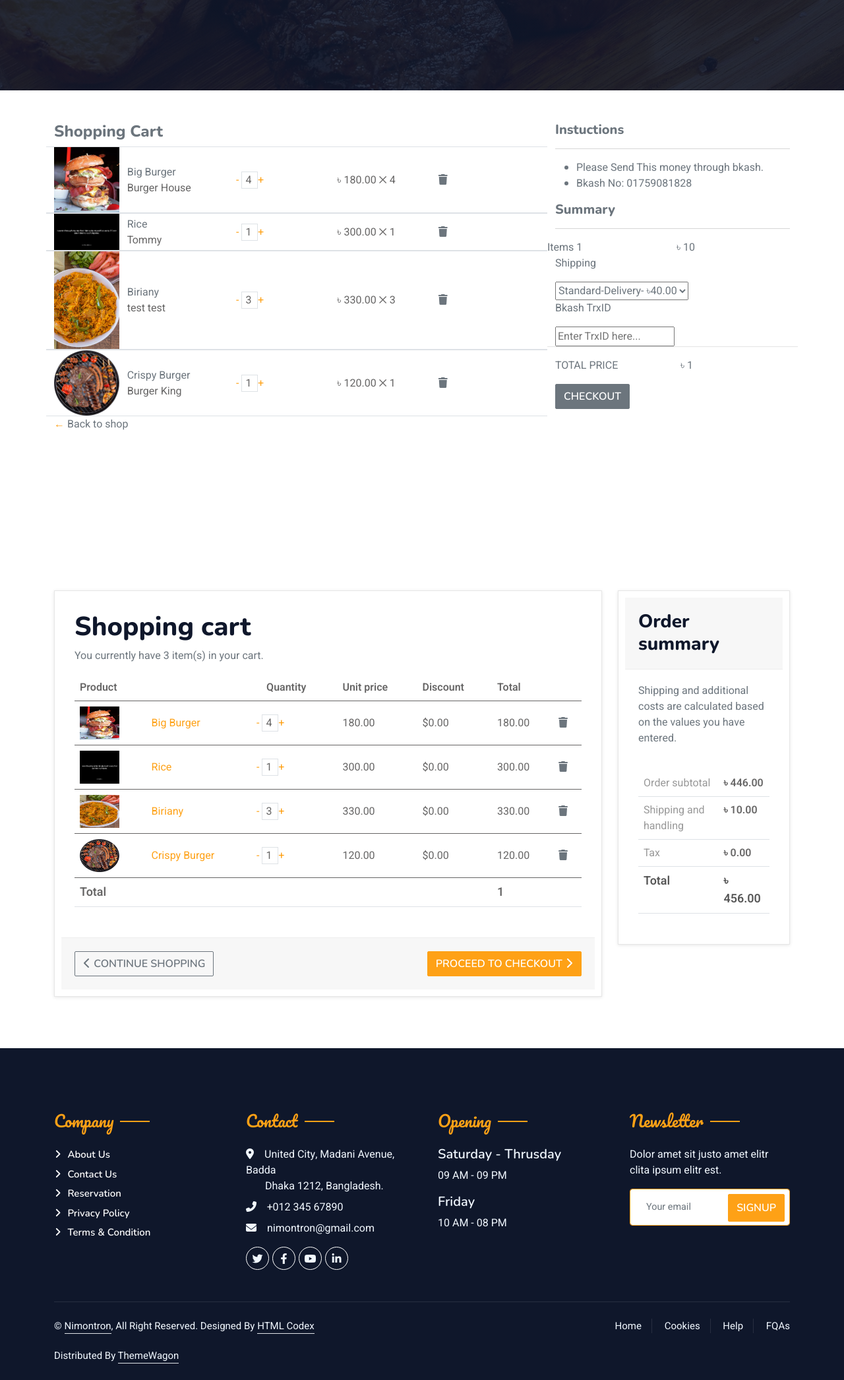
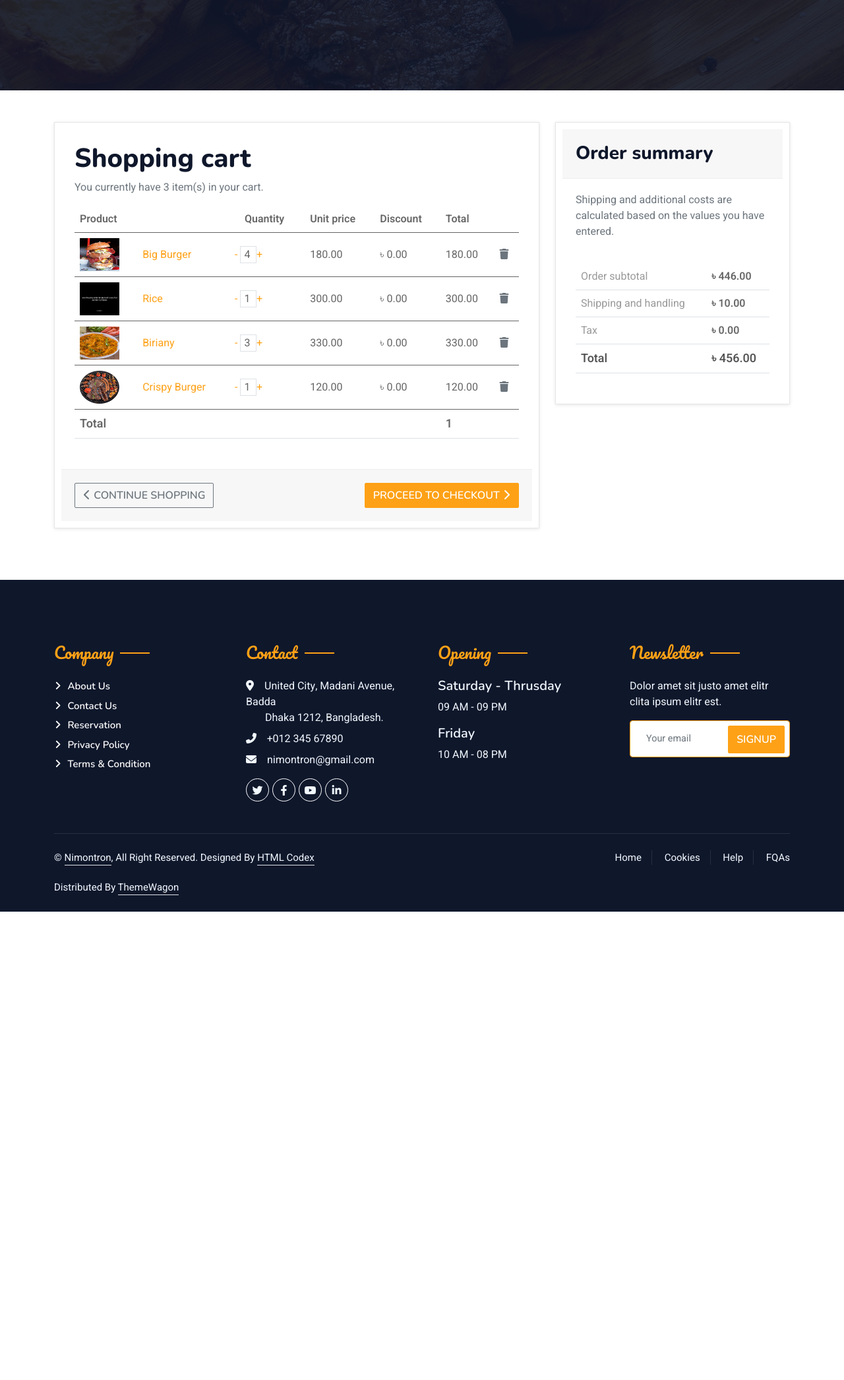
Before and after one commit to NiloyKumarKundu/Nimontron_Software-Engineering, a Django app: template Nimontron/Nimontron/customers/templates/customers/customer_view_cart.html in a window 1280 px wide. Shown: the part 269-2361 px from the top of the page at 66% size. After the commit the page ends 1651 px from the top, so only its background shows below. Run offline with Django 4.2, Linux system fonts and the light colour scheme; data comes from the database, SQL or seed files in the repository; tables that the repository leaves empty hold one stand-in row (values such as "Sample post"); the template is opened without the code that fills it: values that come from a table or form of the project are taken from there, most other values are stand-ins (such as "Sample title", 1, 10 or a date in 2020); some libraries are stand-ins or nearby versions.

Commit message:
food cart font-end upgrade

```diff
--- a/Nimontron/Nimontron/customers/templates/customers/customer_view_cart.html
+++ b/Nimontron/Nimontron/customers/templates/customers/customer_view_cart.html
@@ -24,113 +24,11 @@
 
 
 {% if total_items %}
-
-<div class="container">
-    <div class="row">
-        <div class="col-md-8 cart">
-            <div class="title">
-                <div class="row">
-                    <div class="col">
-                        <h4 class="text-secondary"><b>Shopping Cart</b></h4>
-                    </div>
-                </div>
-            </div>
-
-            {% for i in cart_items %}
-
-            <div class="row border-top border-bottom">
-                <div class="row main align-items-center">
-                    <div class="col-2"><img class="img-fluid" src="{{ i.post.image.url }}"></div>
-                    <div class="col">
-                        <div class="row text-muted">{{ i.post.title }}</div>
-                        <div class="row">{{ i.restaurant.name }}</div>
-
-                    </div>
-                    <div class="col">
-                        {% if i.quantity <= 1 %}
-                        <a style="cursor: default;" href="javascript:void(0)">-</a>
-                        {% else %}
-                        <a href="{% url 'customers:item_decrease' i.id %}">-</a>
-                        {% endif %}
-
-                        <span style="padding: 0px 5px 0px 5px;" class="border">{{ i.quantity }}
-                        </span>
-                        <a href="{% url 'customers:item_increase' i.id %}">+</a>
-                    </div>
-
-                    <div class="col">
-                        &#2547; {{ i.post.new_price }}
-                        <span class="close">&#10005; {{ i.quantity }}</span>
-                    </div>
-                    <div class="col">
-                        <a href="{% url 'customers:customer_delete_cart_item' i.id %}" class="delete"><i
-                                class="fa fa-trash text-secondary"></i></a>
-                    </div>
-                </div>
-            </div>
-            {% endfor %}
-
-
-            <div class="back-to-shop">
-                <a href="{% url 'customers:customer_all_post' %}">&leftarrow;</a>
-                <span class="text-muted">Back to shop</span>
-            </div>
-        </div>
-        <div class="col-md-4 summary" style="height: 710px;">
-            <div>
-                <h5 class="text-secondary"><b>Instuctions</b></h5>
-                <hr>
-                <ul class="text-secondary">
-                    <li>Please Send This money through bkash.</li>
-                    <li>Bkash No: 01759081828</li>
-                </ul>
-            </div>
-
-
-            <div>
-                <h5 class="text-secondary"><b>Summary</b></h5>
-            </div>
-            <hr>
-            <div class="row">
-                <div class="col" style="padding-left:0;">
-                    <span class="text-secondary">Items {{ total_items }} </span>
-                </div>
-
-                <div class="col text-right">
-                    <span class="text-secondary"> &#2547; {{ price }}</span>
-                </div>
-            </div>
-
-            <form method="POST">
-                {% csrf_token %}
-                <p class="text-secondary">Shipping</p>
-                <select class="text-secondary">
-                    <option class="text-mutted"> Standard-Delivery- &#2547;40.00</option>
-                </select>
-
-                <p class="text-secondary">Bkash TrxID</p>
-                <input id="code" required name="trxid" class="text-secondary" placeholder="Enter TrxID here...">
-                <div class="row" style="border-top: 1px solid rgba(0,0,0,.1); padding: 2vh 0;">
-                    <div class="col">
-                        <span class="text-secondary">TOTAL PRICE</span>
-                    </div>
-
-                    <div class="col text-right">
-                        <span class="text-secondary">&#2547; {{ total_price }}</span>
-                    </div>
-                </div>
-                <button class="btn btn-secondary">Checkout</button>
-            </form>
-        </div>
-    </div>
-</div>
-
-
 <div id="all">
     <div id="content">
       <div class="container">
         <div class="row">
-          <div id="basket" class="col-lg-9">
+          <div id="basket" class="col-lg-8">
             <div class="box">
               <form method="post" action="checkout1.html">
                 <h1>Shopping cart</h1>
@@ -151,7 +49,7 @@
                       <tr>
                         <td>
                             <a href="#">
-                                <img style="width: 60px; height: 50px;" src="{{ i.post.image.url }}" alt="White Blouse Armani">
+                                <img style="width: 60px; height: 50px;" src="{{ i.post.image.url }}">
                             </a>
                         </td>
                         <td><a href="#">{{ i.post.title }}</a></td>
@@ -170,7 +68,7 @@
                         </td>
 
                         <td>{{ i.post.new_price }}</td>
-                        <td>$0.00</td>
+                        <td>&#2547; 0.00</td>
                         <td>{{ i.post.new_price }}</td>
                         <td>
                             <a href="{% url 'customers:customer_delete_cart_item' i.id %}" class="delete">
@@ -188,7 +86,8 @@
                     </tfoot>
                   </table>
                 </div>
-                <!-- /.table-responsive-->
+
+
                 <div class="box-footer d-flex justify-content-between flex-column flex-lg-row">
                   <div class="left"><a href="category.html" class="btn btn-outline-secondary"><i class="fa fa-chevron-left"></i> Continue shopping</a></div>
                   <div class="right">
@@ -198,8 +97,9 @@
               </form>
             </div>
           </div>
-          <!-- /.col-lg-9-->
-          <div class="col-lg-3">
+
+
+          <div class="col-lg-4">
             <div id="order-summary" class="box">
               <div class="box-header">
                 <h3 class="mb-0">Order summary</h3>
@@ -229,7 +129,6 @@
               </div>
             </div>
           </div>
-          <!-- /.col-md-3-->
         </div>
       </div>
     </div>
```
